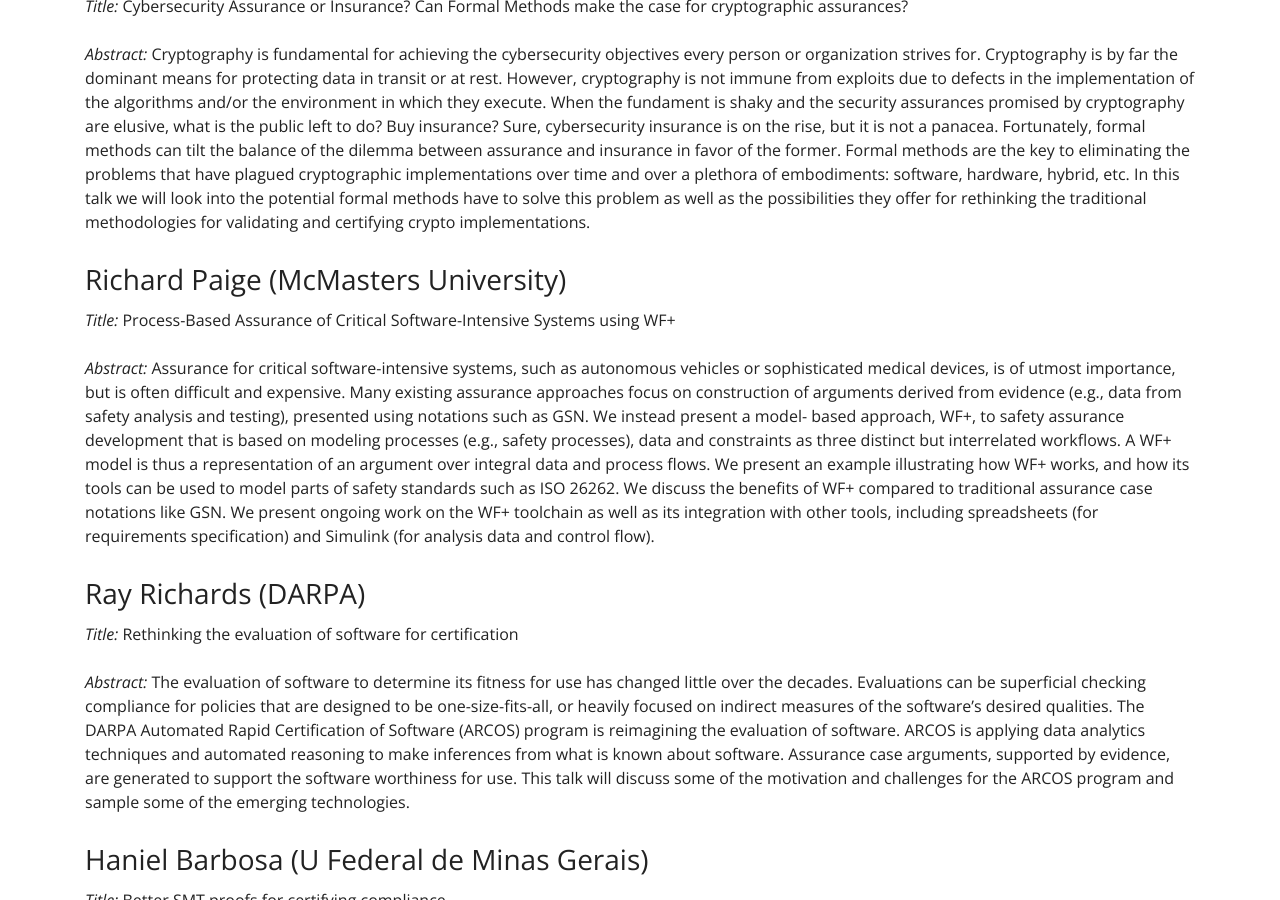
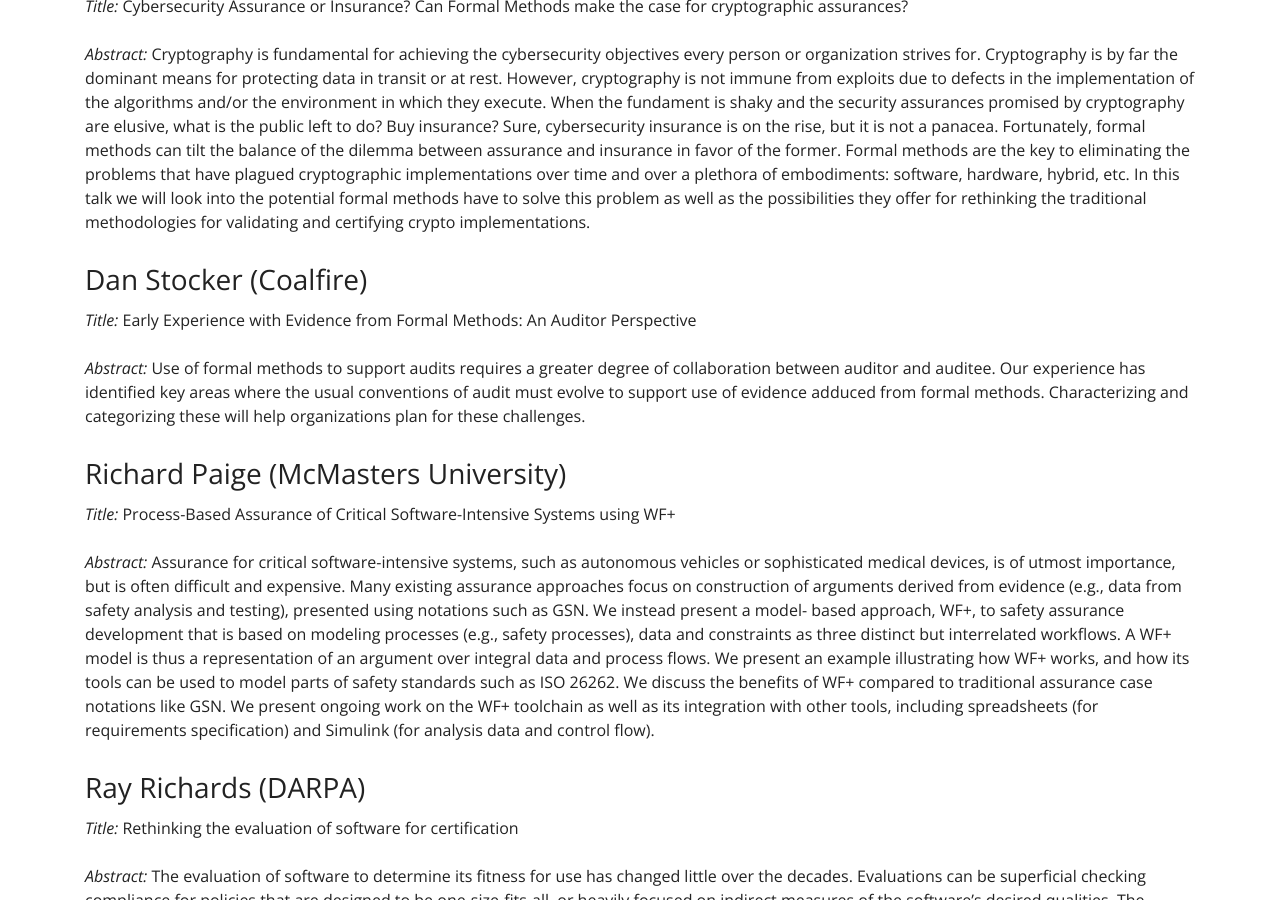
Before and after one commit to facc-workshop-2020/facc-workshop-2021.github.io, a Jekyll site: the page built from index.md, in a window 1280 px wide and 900 px high, scrolled down 1702 px. Built offline with Jekyll 4.4.1, drawn with Linux system fonts in a browser that asks for light colours; some of the changed text lies outside the part shown.

Commit message:
Stocker abstract

```diff
--- a/index.md
+++ b/index.md
@@ -17,7 +17,7 @@ Please register through CAV’s system: [http://i-cav.org/2021/attending/](http:
 | ---   | ---                                       | --- |
 | 8.00  | Byron Cook / Mike Dodds                   | Opening Remarks |
 | 8.15  | Apostol Vassilev (NIST)                   | [Cybersecurity Assurance or Insurance? Can Formal Methods make the case for cryptographic assurances?](#apostol-vassilev-nist) |
-| 8.45  | Dan Stocker (Coalfire)                    | *TBC* |
+| 8.45  | Dan Stocker (Coalfire)                    | [Early Experience with Evidence from Formal Methods: An Auditor Perspective](#dan-stocker-coalfire) |
 | 9.15  | Richard Paige (McMasters University)      | [Process-Based Assurance of Critical Software-Intensive Systems using WF+](#richard-paige-mcmasters-university) |
 | 9.45  |                                           | **Break, 30 mins** |
 | 10.15 | Ray Richards (DARPA)                      | [Rethinking the evaluation of software for certification](#ray-richards-darpa) |
@@ -63,6 +63,13 @@ Please direct all inquiries to [Mike Dodds](mailto:miked@galois.com).
 *Title:* Cybersecurity Assurance or Insurance? Can Formal Methods make the case for cryptographic assurances?
 
 *Abstract:* Cryptography is fundamental for achieving the cybersecurity objectives every person or organization strives for. Cryptography is by far the dominant means for protecting data in transit or at rest. However, cryptography is not immune from exploits due to defects in the implementation of the algorithms and/or the environment in which they execute. When the fundament is shaky and the security assurances promised by cryptography are elusive, what is the public left to do? Buy insurance? Sure, cybersecurity insurance is on the rise, but it is not a panacea. Fortunately, formal methods can tilt the balance of the dilemma between assurance and insurance in favor of the former. Formal methods are the key to eliminating the problems that have plagued cryptographic implementations over time and over a plethora of embodiments: software, hardware, hybrid, etc. In this talk we will look into the potential formal methods have to solve this problem as well as the possibilities they offer for rethinking the traditional methodologies for validating and certifying crypto implementations.
+
+### Dan Stocker (Coalfire)
+
+*Title:* Early Experience with Evidence from Formal Methods: An Auditor Perspective
+
+*Abstract:* Use of formal methods to support audits requires a greater degree of collaboration between auditor and auditee. Our experience has identified key areas where the usual conventions of audit must evolve to support use of evidence adduced from formal methods. Characterizing and categorizing these will help organizations plan for these challenges.
+
 
 ### Richard Paige (McMasters University)
 
```
